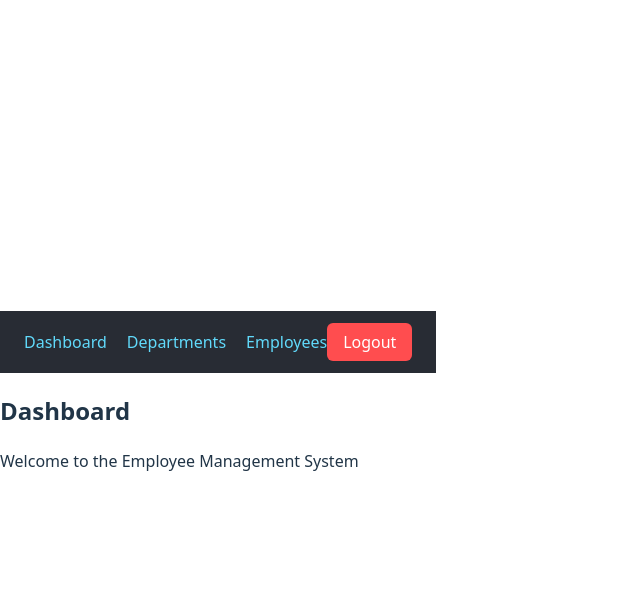
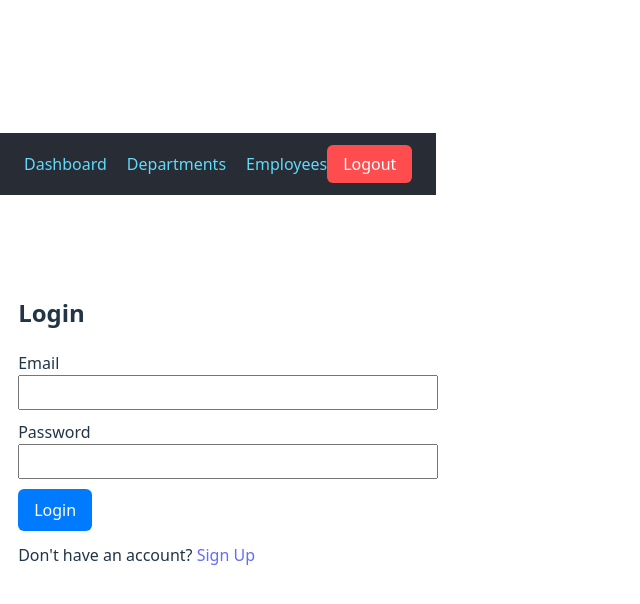
Before and after one commit to Manzi-Elvis/Employee-Management-System, a React (Vite) app in the folder Frontend/: page / in a window 1280 px wide. Shown: the top 604 px of the page, without its empty margins (0-640 px from the left). Built offline with nearby package versions, Linux system fonts and the light colour scheme; no server answers; sample sign-in values are in the browser's storage.

Commit message:
Making login page the deafault page

```diff
--- a/Frontend/src/App.jsx
+++ b/Frontend/src/App.jsx
@@ -12,9 +12,9 @@ export default function App(){
     <BrowserRouter>
       <Navbar />
         <Routes>
-          <Route path="/login" element={<Login/>} />
+          <Route path="/" element={<Login/>} />
           <Route path="/signup" element={<Signup />} />
-          <Route path="/" element={<ProtectedRoute><Dashboard/></ProtectedRoute>} />
+          <Route path="/dashboard" element={<ProtectedRoute><Dashboard/></ProtectedRoute>} />
           <Route path="/departments" element={<ProtectedRoute><Departments/></ProtectedRoute>} />
           <Route path="/employees" element={<ProtectedRoute><Employees/></ProtectedRoute>} />
           <Route path="*" element={<Navigate to="/" replace />} />
```
